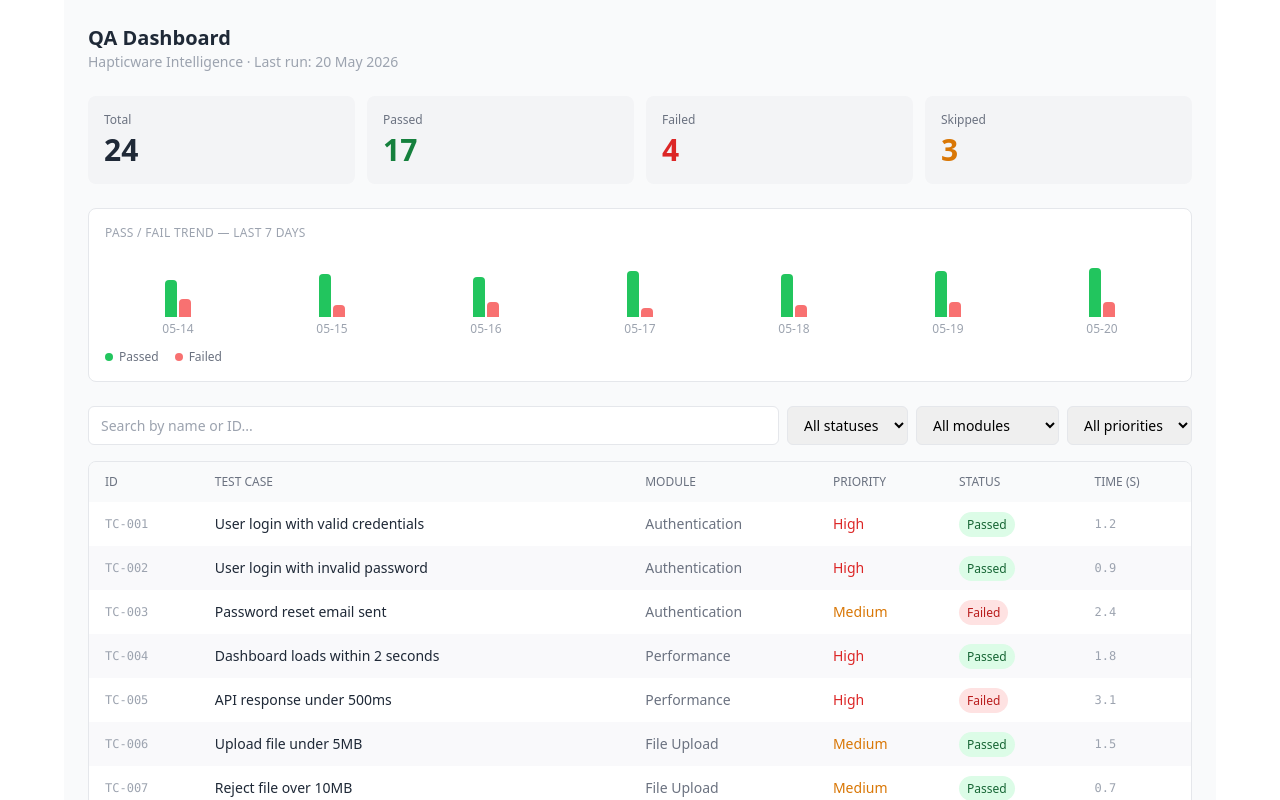
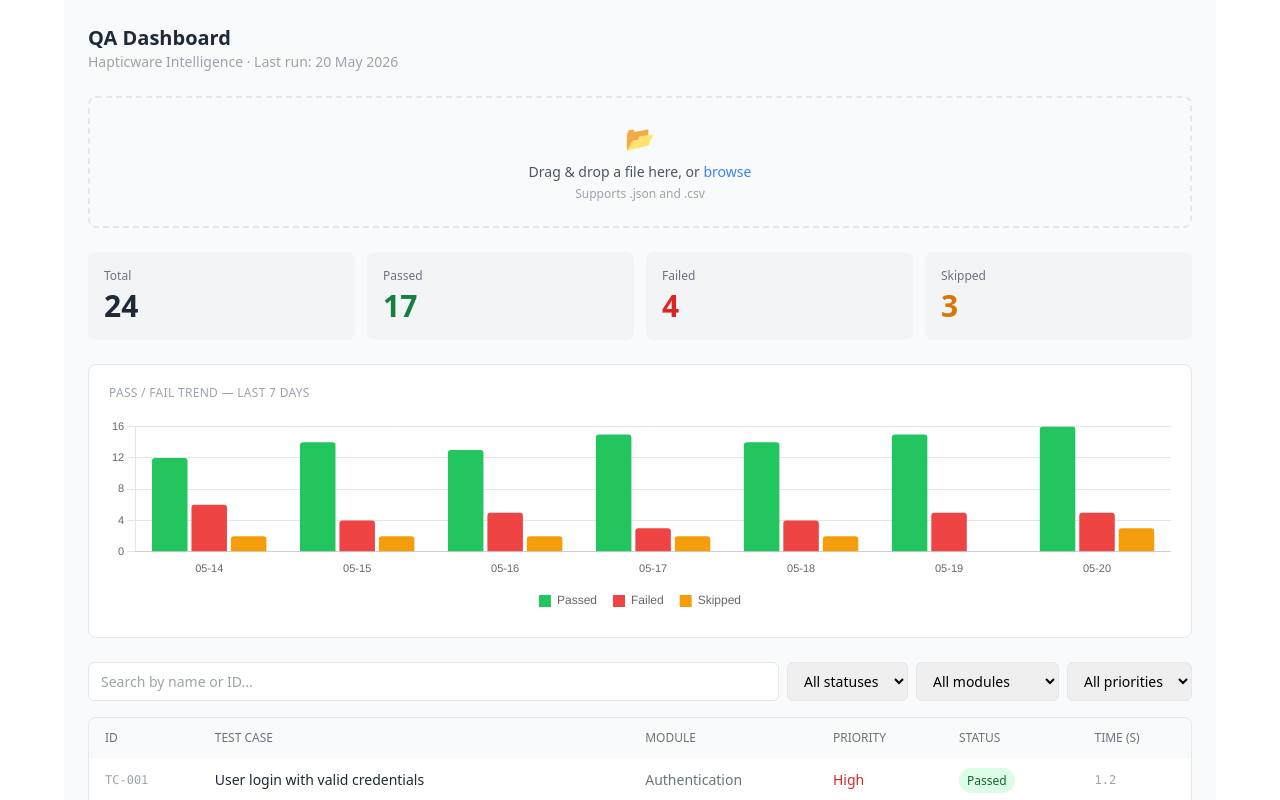
Before and after one commit to sanapvs/qa_dashboard, a React (Vite) app: page / in a window 1280 px wide. Shown: the top 800 px of the page. Built offline with nearby package versions, Linux system fonts and the light colour scheme.

Commit message:
feat: add file upload with JSON/CSV support and fix trend chart

```diff
--- a/src/App.jsx
+++ b/src/App.jsx
@@ -1,13 +1,16 @@
 import { useState, useMemo } from "react"
-import data from "./data/qa-mock-data.json"
+import defaultData from "./data/qa-mock-data.json"
 import SummaryCards from "./components/SummaryCards"
 import TrendChart from "./components/TrendChart"
+
 import FilterBar from "./components/FilterBar"
 import TestTable from "./components/TestTable"
+import FileUpload from "./components/FileUpload"
 
-const modules = [...new Set(data.testCases.map(t => t.module))].sort()
+const allModules = [...new Set(defaultData.testCases.map(t => t.module))].sort()
 
 function App() {
+  const [testCases, setTestCases] = useState(defaultData.testCases)
   const [filters, setFilters] = useState({
     search: "",
     status: "All statuses",
@@ -15,8 +18,24 @@ function App() {
     priority: "All priorities",
   })
 
+  // When new data is uploaded, reset filters and load it in
+  function handleDataLoaded(newCases) {
+    setTestCases(newCases)
+    setFilters({
+      search: "",
+      status: "All statuses",
+      module: "All modules",
+      priority: "All priorities",
+    })
+  }
+
+  const modules = useMemo(
+    () => [...new Set(testCases.map(t => t.module))].sort(),
+    [testCases]
+  )
+
   const filtered = useMemo(() => {
-    return data.testCases.filter(t => {
+    return testCases.filter(t => {
       const q = filters.search.toLowerCase()
       return (
         (!q || t.title.toLowerCase().includes(q) || t.id.toLowerCase().includes(q)) &&
@@ -25,7 +44,7 @@ function App() {
         (filters.priority === "All priorities" || t.priority === filters.priority)
       )
     })
-  }, [filters])
+  }, [filters, testCases])
 
   return (
     <div className="min-h-screen bg-gray-50 p-6 max-w-6xl mx-auto">
@@ -34,8 +53,13 @@ function App() {
         <p className="text-sm text-gray-400">Hapticware Intelligence · Last run: 20 May 2026</p>
       </div>
 
+      <FileUpload onDataLoaded={handleDataLoaded} />
       <SummaryCards testCases={filtered} />
-      <TrendChart testRuns={data.testRuns} />
+
+
+        <TrendChart />
+
+
       <FilterBar filters={filters} setFilters={setFilters} modules={modules} />
       <TestTable testCases={filtered} />
     </div>
--- /dev/null
+++ b/src/components/FileUpload.jsx
@@ -0,0 +1,193 @@
+import { useRef, useState } from "react"
+import Papa from "papaparse"
+
+function FileUpload({ onDataLoaded }) {
+  const inputRef = useRef(null)
+  const [dragging, setDragging] = useState(false)
+  const [error, setError] = useState("")
+  const [fileName, setFileName] = useState("")
+  const [success, setSuccess] = useState("")
+
+  function handleFile(file) {
+    setError("")
+    setSuccess("")
+    setFileName(file.name)
+
+    if (!file.name.endsWith(".json") && !file.name.endsWith(".csv")) {
+      setError("Only .json or .csv files are supported.")
+      return
+    }
+
+    const reader = new FileReader()
+
+    reader.onload = (e) => {
+      const content = e.target.result
+      try {
+        if (file.name.endsWith(".json")) {
+          parseJSON(content, file.name)
+        } else {
+          parseCSV(content, file.name)
+        }
+      } catch (err) {
+        setError("Failed to parse file: " + err.message)
+      }
+    }
+
+    reader.readAsText(file)
+  }
+
+  function parseJSON(content, fileName) {
+    const parsed = JSON.parse(content)
+
+    // Support both { testCases: [...] } and a raw array
+    const cases = Array.isArray(parsed)
+      ? parsed
+      : Array.isArray(parsed.testCases)
+      ? parsed.testCases
+      : null
+
+    if (!cases) {
+      setError("JSON must contain a 'testCases' array or be a raw array of test cases.")
+      return
+    }
+
+    const validated = validateAndNormalize(cases)
+    if (validated.error) { setError(validated.error); return }
+
+    setSuccess(`Loaded ${validated.data.length} test cases from ${fileName}`)
+    onDataLoaded(validated.data)
+  }
+
+  function parseCSV(content, fileName) {
+    const result = Papa.parse(content, {
+      header: true,
+      skipEmptyLines: true,
+    })
+
+    if (result.errors.length > 0) {
+      setError("CSV parse error: " + result.errors[0].message)
+      return
+    }
+
+    // Normalize CSV rows to match our test case shape
+    const cases = result.data.map((row, i) => ({
+      id: row.id || row.ID || `TC-${String(i + 1).padStart(3, "0")}`,
+      title: row.title || row.Title || row.name || row.Name || "",
+      module: row.module || row.Module || "General",
+      priority: row.priority || row.Priority || "Medium",
+      status: row.status || row.Status || "Skipped",
+      duration: parseFloat(row.duration || row.Duration || 0) || 0,
+      lastRun: row.lastRun || row.last_run || new Date().toISOString(),
+      tags: row.tags ? row.tags.split(",").map(t => t.trim()) : [],
+      errorMessage: row.errorMessage || row.error_message || row.error || "",
+    }))
+
+    const validated = validateAndNormalize(cases)
+    if (validated.error) { setError(validated.error); return }
+
+    setSuccess(`Loaded ${validated.data.length} test cases from ${fileName}`)
+    onDataLoaded(validated.data)
+  }
+
+  function validateAndNormalize(cases) {
+    if (cases.length === 0) {
+      return { error: "File contains no test cases." }
+    }
+
+    const VALID_STATUSES = ["Passed", "Failed", "Skipped"]
+    const VALID_PRIORITIES = ["High", "Medium", "Low"]
+
+    const normalized = cases.map((t, i) => {
+      if (!t.title) {
+        throw new Error(`Row ${i + 1} is missing a 'title' field.`)
+      }
+
+      const status = VALID_STATUSES.find(
+        s => s.toLowerCase() === String(t.status || "").toLowerCase()
+      ) || "Skipped"
+
+      const priority = VALID_PRIORITIES.find(
+        p => p.toLowerCase() === String(t.priority || "").toLowerCase()
+      ) || "Medium"
+
+      return {
+        id: t.id || `TC-${String(i + 1).padStart(3, "0")}`,
+        title: t.title,
+        module: t.module || "General",
+        priority,
+        status,
+        duration: parseFloat(t.duration) || 0,
+        lastRun: t.lastRun || new Date().toISOString(),
+        tags: Array.isArray(t.tags) ? t.tags : [],
+        errorMessage: t.errorMessage || "",
+      }
+    })
+
+    return { data: normalized }
+  }
+
+  function onDrop(e) {
+    e.preventDefault()
+    setDragging(false)
+    const file = e.dataTransfer.files[0]
+    if (file) handleFile(file)
+  }
+
+  function onDragOver(e) {
+    e.preventDefault()
+    setDragging(true)
+  }
+
+  function onDragLeave() {
+    setDragging(false)
+  }
+
+  function onInputChange(e) {
+    const file = e.target.files[0]
+    if (file) handleFile(file)
+    e.target.value = ""
+  }
+
+  return (
+    <div className="mb-6">
+      <div
+        onDrop={onDrop}
+        onDragOver={onDragOver}
+        onDragLeave={onDragLeave}
+        onClick={() => inputRef.current.click()}
+        className={`border-2 border-dashed rounded-lg p-6 text-center cursor-pointer transition-colors ${
+          dragging
+            ? "border-blue-400 bg-blue-50"
+            : "border-gray-200 hover:border-gray-300 hover:bg-gray-50"
+        }`}
+      >
+        <input
+          ref={inputRef}
+          type="file"
+          accept=".json,.csv"
+          className="hidden"
+          onChange={onInputChange}
+        />
+        <p className="text-2xl mb-2">📂</p>
+        <p className="text-sm font-medium text-gray-600">
+          Drag & drop a file here, or <span className="text-blue-500">browse</span>
+        </p>
+        <p className="text-xs text-gray-400 mt-1">Supports .json and .csv</p>
+      </div>
+
+      {error && (
+        <div className="mt-3 bg-red-50 border border-red-100 rounded-lg px-4 py-3 text-sm text-red-700">
+          ⚠ {error}
+        </div>
+      )}
+
+      {success && (
+        <div className="mt-3 bg-green-50 border border-green-100 rounded-lg px-4 py-3 text-sm text-green-700">
+          ✓ {success}
+        </div>
+      )}
+    </div>
+  )
+}
+
+export default FileUpload
--- a/src/components/TrendChart.jsx
+++ b/src/components/TrendChart.jsx
@@ -1,37 +1,56 @@
-function TrendChart({ testRuns }) {
-  const max = Math.max(...testRuns.map(r => r.passed + r.failed))
+import { useEffect, useRef } from "react"
+import { Chart, registerables } from "chart.js"
+import data from "../data/qa-mock-data.json"
+
+Chart.register(...registerables)
+
+function TrendChart() {
+  const canvasRef = useRef(null)
+  const chartRef = useRef(null)
+
+  useEffect(() => {
+    if (chartRef.current) {
+      chartRef.current.destroy()
+    }
+
+    const labels = data.testRuns.map(r => r.date.slice(5))
+    const passed = data.testRuns.map(r => r.passed)
+    const failed = data.testRuns.map(r => r.failed)
+    const skipped = data.testRuns.map(r => r.skipped ?? 0)
+
+    chartRef.current = new Chart(canvasRef.current, {
+      type: "bar",
+      data: {
+        labels,
+        datasets: [
+          { label: "Passed", data: passed, backgroundColor: "#22c55e", borderRadius: 3 },
+          { label: "Failed", data: failed, backgroundColor: "#ef4444", borderRadius: 3 },
+          { label: "Skipped", data: skipped, backgroundColor: "#f59e0b", borderRadius: 3 },
+        ],
+      },
+      options: {
+        responsive: true,
+        maintainAspectRatio: false,
+        plugins: {
+          legend: { position: "bottom", labels: { font: { size: 12 }, boxWidth: 12, padding: 16 } },
+        },
+        scales: {
+          x: { ticks: { font: { size: 11 } }, grid: { display: false } },
+          y: { ticks: { font: { size: 11 } }, beginAtZero: true },
+        },
+      },
+    })
+
+    return () => chartRef.current?.destroy()
+  }, [])
 
   return (
-    <div className="bg-white border border-gray-200 rounded-lg p-4 mb-6">
+    <div className="bg-white border border-gray-200 rounded-lg p-5 mb-6">
       <p className="text-xs font-medium text-gray-400 uppercase tracking-wide mb-4">
         Pass / fail trend — last 7 days
       </p>
-      <div className="flex items-end gap-2 h-20">
-        {testRuns.map(run => (
-          <div key={run.date} className="flex-1 flex flex-col items-center gap-1">
-            <div className="flex items-end gap-0.5 w-full justify-center" style={{ height: "64px" }}>
-              <div
-                className="w-3 bg-green-500 rounded-t"
-                style={{ height: `${(run.passed / max) * 64}px` }}
-                title={`Passed: ${run.passed}`}
-              />
-              <div
-                className="w-3 bg-red-400 rounded-t"
-                style={{ height: `${(run.failed / max) * 64}px` }}
-                title={`Failed: ${run.failed}`}
-              />
-            </div>
-            <span className="text-xs text-gray-400">{run.date.slice(5)}</span>
-          </div>
-        ))}
-      </div>
-      <div className="flex gap-4 mt-3">
-        <div className="flex items-center gap-1.5 text-xs text-gray-500">
-          <div className="w-2 h-2 rounded-full bg-green-500" /> Passed
-        </div>
-        <div className="flex items-center gap-1.5 text-xs text-gray-500">
-          <div className="w-2 h-2 rounded-full bg-red-400" /> Failed
-        </div>
+      <div style={{ position: "relative", height: "200px" }}>
+        <canvas ref={canvasRef} />
       </div>
     </div>
   )
```
